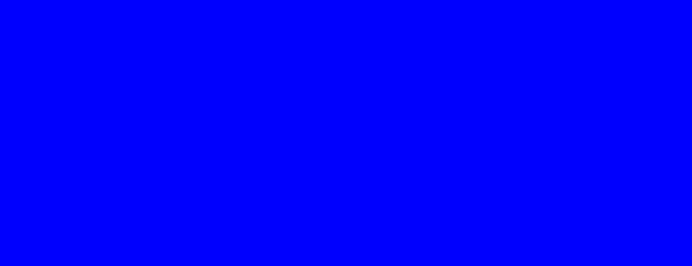
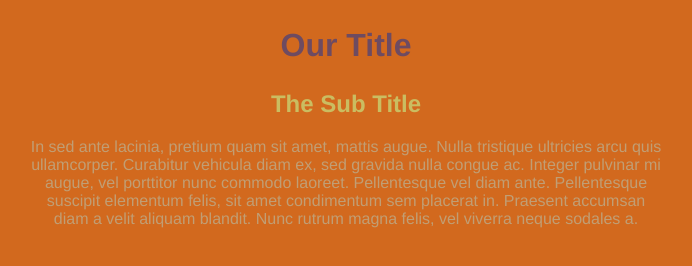
Before and after one commit to Resetete/04.01-206-breakpoints-starter, a plain HTML site: page index.html in a window 1280 px wide. Shown: the whole page, without its empty margins (294-986 px from the left). Drawn offline with Linux system fonts and the light colour scheme.

Commit message:
changing font color depending on device

```diff
--- a/css/main.css
+++ b/css/main.css
@@ -1,18 +1,65 @@
+body {
+	background: skyblue;
+	text-align: center;
+  font-family: Gotham, Helvetica, Arial, sans-serif;
+  font-size: 1em;
+}
 
-body {
-	background: green;
+section {
+  width: 50%;
+  margin: auto;
 }
+
+h1 {
+  font-size: 2em;
+	color: #7b7d70;
+}
+
+h2 {
+  font-size: 1.5em;
+	color: #4eafb8;
+}
+
+p {
+	color: #ff8641;
+}
+
 
 /* ----------- Tablets larger than 768px wide ----------- */
 @media (min-width: 786px) {
 	body {
-    background: red;
+    background: powderblue;
   }
+
+	h1 {
+		color: #02cbd2;
+	}
+
+	h2 {
+		color: #fcc02a;
+	}
+
+	p{
+		color: #7b8f8e;
+	}
+
 }
 
 /* ----------- Monitors larger than 1200px wide ----------- */
 @media (min-width: 1200px) {
 	body {
-    background: blue;
+    background: chocolate;
   }
+
+	h1 {
+		color: #6e4b61;
+	}
+
+	h2 {
+		color: #cabd61;
+	}
+
+	p{
+		color: #c19e74;
+	}
 }
--- a/index.html
+++ b/index.html
@@ -8,5 +8,10 @@
   </head>
 
   <body>
+      <section>
+          <h1>Our Title</h1>
+          <h2>The Sub Title</h2>
+          <p>In sed ante lacinia, pretium quam sit amet, mattis augue. Nulla tristique ultricies arcu quis ullamcorper. Curabitur vehicula diam ex, sed gravida nulla congue ac. Integer pulvinar mi augue, vel porttitor nunc commodo laoreet. Pellentesque vel diam ante. Pellentesque suscipit elementum felis, sit amet condimentum sem placerat in. Praesent accumsan diam a velit aliquam blandit. Nunc rutrum magna felis, vel viverra neque sodales a.</p>
+      </section>
   </body>
 </html>
```
